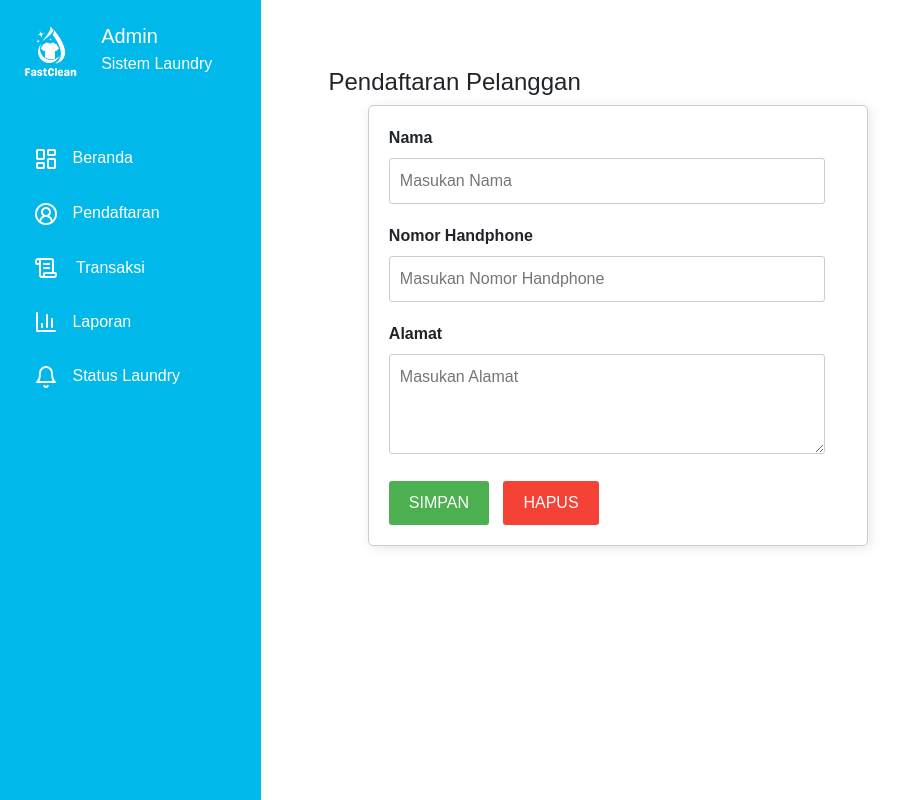
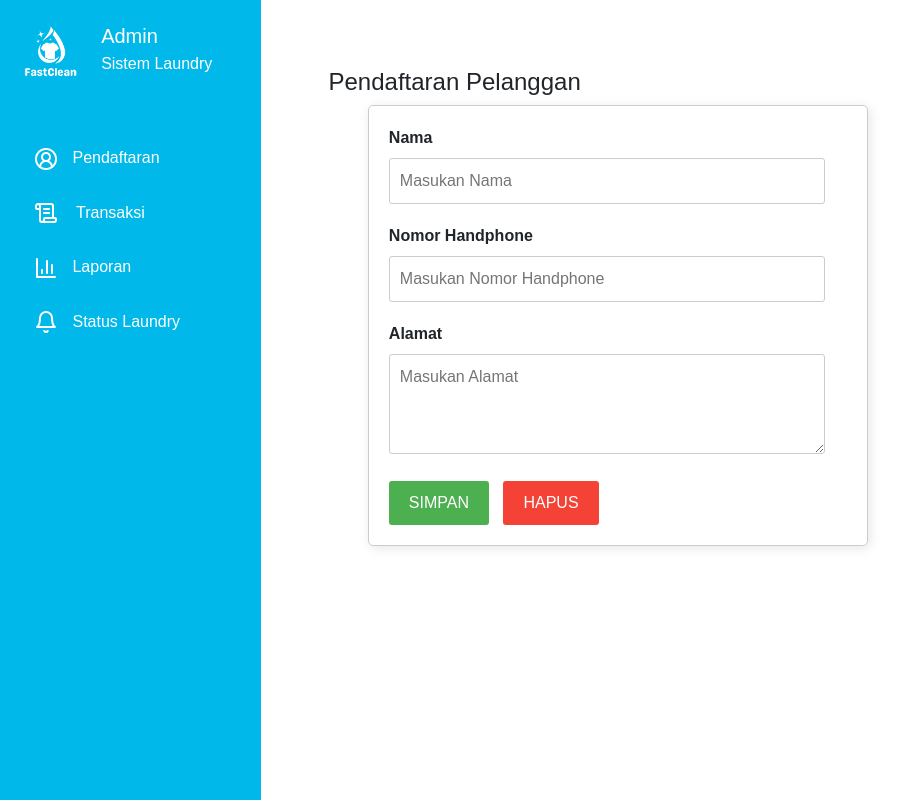
Before and after one commit to DewaTriWijaya/web_admin_laundry, a PHP site: page /index.php in a window 1280 px wide. Shown: the whole page, without its empty margins (0-909 px from the left). Run offline with PHP 8.4, Linux system fonts and the light colour scheme.

Commit message:
rubah menu hapous beranda

```diff
--- a/index.php
+++ b/index.php
@@ -1,7 +1,3 @@
-<?php
-include "koneksi.php"; // Jika Anda tidak menggunakan file ini, hapus atau uncomment sesuai kebutuhan
-$isTransaksiOpen = isset($_GET['menu']) && $_GET['menu'] === 'transaksi';
-?>
 <!DOCTYPE html>
 <html lang="en">
 
@@ -13,7 +9,7 @@ $isTransaksiOpen = isset($_GET['menu']) && $_GET['menu'] === 'transaksi';
     <link rel="stylesheet" href="https://cdn.jsdelivr.net/npm/bootstrap-icons@1.11.3/font/bootstrap-icons.min.css">
     <link rel="preconnect" href="https://fonts.googleapis.com">
     <link rel="preconnect" href="https://fonts.gstatic.com" crossorigin>
-    <link href="https://fonts.googleapis.com/css2?family=Poppins:ital,wght@0,100;0,200;0,300;0,400;0,500;0,600;0,700;0,800;0,900;1,100;1,200;1,300;1,400;1,500;1,600;1,700;1,800;1,900&display=swap" rel="stylesheet">
+    <link href="https://fonts.googleapis.com/css2?family=Poppins:ital,wght@0,100;0,200;0,300;0,400;0,500;0,600;0,700;0,800;0,900&display=swap" rel="stylesheet">
     <link rel="shortcut icon" href="img/favicon.png" type="image/x-icon">
     <style>
         .menu {
@@ -38,21 +34,17 @@ $isTransaksiOpen = isset($_GET['menu']) && $_GET['menu'] === 'transaksi';
                 </div>
             </div>
             <div class="mt-5">
-                <div class="side-menu" onclick="window.location.href='index.php?page=home'">
-                    <img src="img/dashboard.png" alt="beranda">
-                    <a class="text-white" href="index.php?page=home" style="text-decoration:none">Beranda</a>
-                </div>
                 <div class="side-menu" onclick="window.location.href='index.php?page=pendaftaran'">
                     <img src="img/user.png" alt="pendaftaran">
                     <a class="text-white" href="index.php?page=pendaftaran" style="text-decoration:none">Pendaftaran</a>
                 </div>
 
-                <div class="side-menu d-flex align-items-center" href="#transaksiEx" onclick="document.querySelector('#transaksi-link').click()">
+                <div class="side-menu d-flex align-items-center" onclick="openHomeAndToggleDropdown()">
                     <img src="img/transaksi.png" alt="transaksi" class="me-2">
                     <a id="transaksi-link" data-bs-toggle="collapse" href="#transaksiEx" role="button" aria-expanded="false" aria-controls="transaksiEx" class="text-white" style="text-decoration:none">Transaksi</a>
                 </div>
 
-                <div class="collapse <?php echo $isTransaksiOpen ? 'show' : ''; ?>" id="transaksiEx">
+                <div class="collapse <?php echo isset($_GET['menu']) && $_GET['menu'] === 'transaksi' ? 'show' : ''; ?>" id="transaksiEx">
                     <div class="submenu ms-3">
                         <div class="side-menu" onclick="window.location.href='index.php?page=pglTransaksi&menu=transaksi'">
                             <img src="img/notebook.png" alt="pendaftaran">
@@ -74,7 +66,6 @@ $isTransaksiOpen = isset($_GET['menu']) && $_GET['menu'] === 'transaksi';
                     <img src="img/bell.png" alt="status">
                     <a class="text-white" href="index.php?page=statusLaundry" style="text-decoration:none">Status Laundry</a>
                 </div>
-
             </div>
         </div>
 
@@ -117,13 +108,16 @@ $isTransaksiOpen = isset($_GET['menu']) && $_GET['menu'] === 'transaksi';
             } else {
                 include 'page/pendaftaran.php';
             }
-            // Hapus { dan perbaiki penutup <section> dan komentar
             ?>
         </div>
     </div>
 
-
-
+    <script>
+        function openHomeAndToggleDropdown() {
+            // Arahkan ke home.php
+            window.location.href = 'index.php?page=home&menu=transaksi';
+        }
+    </script>
 
     <script src="https://cdn.jsdelivr.net/npm/bootstrap@5.3.3/dist/js/bootstrap.bundle.min.js" integrity="sha384-YvpcrYf0tY3lHB60NNkmXc5s9fDVZLESaAA55NDzOxhy9GkcIdslK1eN7N6jIeHz" crossorigin="anonymous"></script>
 </body>
```
Lines whose indentation alone changed are shown as unchanged.
